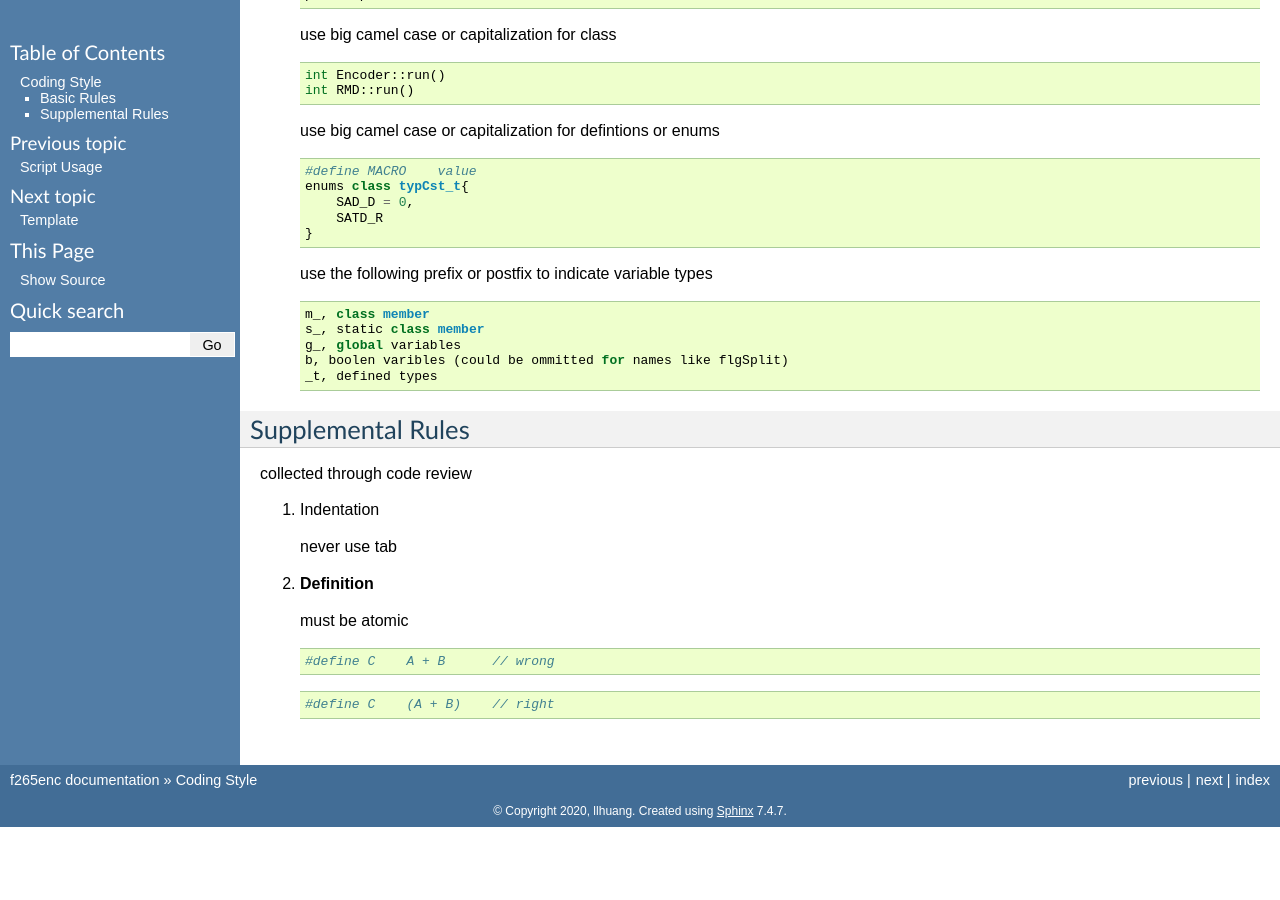
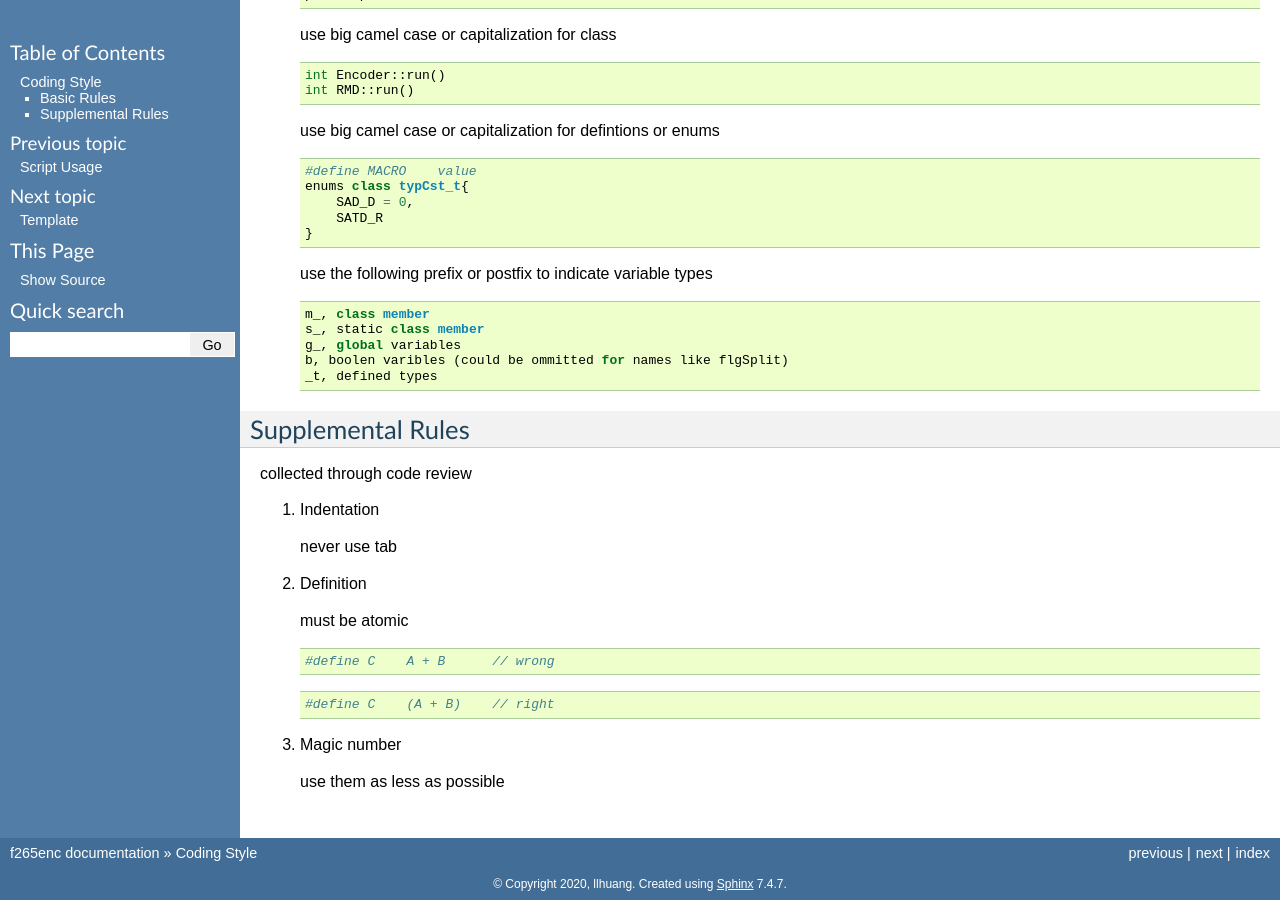
Before and after one commit to iamhll/f265enc_doc, a Sphinx documentation site: the page built from source/coding_style/main.rst, in a window 1280 px wide and 900 px high, scrolled down 2216 px. Built offline with Sphinx 7.4.7, drawn with Linux system fonts in a browser that asks for light colours; before the commit the page ends 3043 px from its top, so only the background shows below that.

Commit message:
[MINOR] [UPDATE] 1. coding_style    a. updated

```diff
--- a/source/coding_style/main.rst
+++ b/source/coding_style/main.rst
@@ -1,10 +1,10 @@
 .. -----------------------------------------------------------------------------
-  ..
-  ..  Filename       : main.rst
-  ..  Author         : Huang Leilei
-  ..  Created        : 2020-07-12
-  ..  Description    : coding style related documents
-  ..
+    ..
+    ..  Filename       : main.rst
+    ..  Author         : Huang Leilei
+    ..  Created        : 2020-07-12
+    ..  Description    : coding style related documents
+    ..
 .. -----------------------------------------------------------------------------
 
 Coding Style
@@ -242,7 +242,7 @@ collected through code review
 
     \
 
-#.  **Definition**
+#.  Definition
 
     must be atomic
 
@@ -253,3 +253,7 @@ collected through code review
     ::
 
         #define C    (A + B)    // right
+
+#.  Magic number
+
+    use them as less as possible
```
